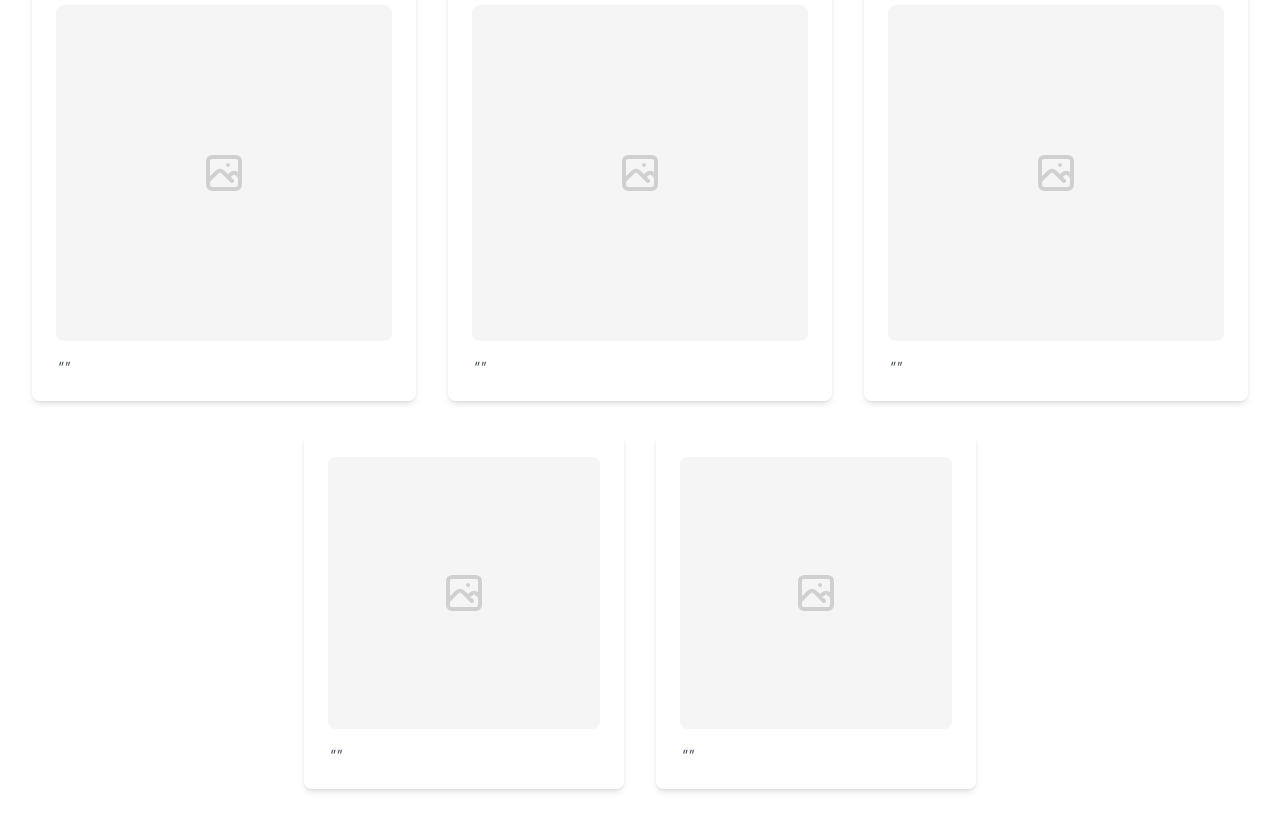
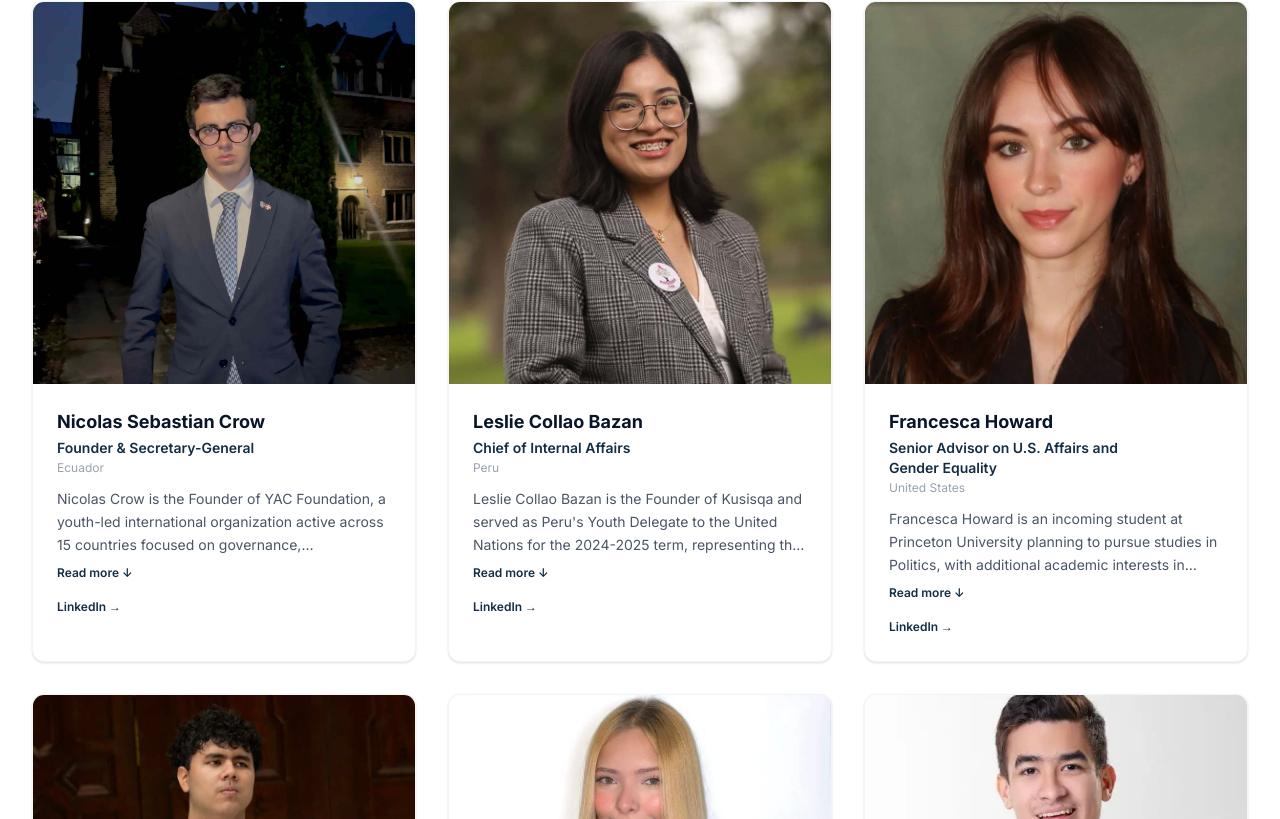
Before and after one commit to fercodes/yac, a Next.js app: page /en in a window 1280 px wide. Shown: the part 2361-3180 px from the top of the page. Built offline with nearby package versions, Linux system fonts and the light colour scheme.

Commit message:
Update board-preview

```diff
--- a/components/board-preview.tsx
+++ b/components/board-preview.tsx
@@ -1,22 +1,29 @@
 'use client';
-import ImagePlaceholder from '@/components/image-placeholder';
-import Card from '@/components/card';
+import { useTranslations } from 'next-intl';
+import MemberCard from '@/components/ui/member-card';
 import Button from '@/components/button';
-import { useTranslations } from 'next-intl';
 
 interface BoardPreviewProps {
   locale: string;
 }
 
+interface Member {
+  name: string;
+  role: string;
+  country: string;
+  photo: string;
+  bio: string;
+  linkedin: string;
+  type: string;
+}
+
 export default function BoardPreview({ locale }: BoardPreviewProps) {
-  const t = useTranslations('board');
+  const t = useTranslations('boardPage');
 
-  const members = t.raw('members') as Array<{
-    name: string;
-    role: string;
-    country: string;
-    oneLiner: string;
-  }>;
+  const allMembers = t.raw('members') as Member[];
+  const council = allMembers
+    .filter((m) => m.type === 'high council')
+    .slice(0, 6);
 
   return (
     <section className="bg-white py-20 md:py-16">
@@ -33,25 +40,16 @@ export default function BoardPreview({ locale }: BoardPreviewProps) {
           </div>
         </div>
 
-        {/* Cards grid — 5 cards: 3 on top, 2 centered below */}
-        <div className="grid grid-cols-1 md:grid-cols-3 gap-8">
-          {(t.raw('members') as any[])
-            .slice(0, 3)
-            .map((member: any, index: number) => (
-              <MemberCard key={index} member={member} />
-            ))}
-        </div>
-        <div className="grid grid-cols-1 md:grid-cols-2 gap-8 mt-8 md:max-w-2xl md:mx-auto">
-          {(t.raw('members') as any[])
-            .slice(3, 5)
-            .map((member: any, index: number) => (
-              <MemberCard key={index} member={member} />
-            ))}
+        {/* Cards grid — 6 cards: 3 on top, 3 on bottom */}
+        <div className="grid grid-cols-1 sm:grid-cols-2 md:grid-cols-3 gap-8">
+          {council.map((member, index) => (
+            <MemberCard key={index} member={member} />
+          ))}
         </div>
 
         {/* CTA Button */}
         <div className="mt-12">
-          <Button href={t('linkUrl')} variant="primary">
+          <Button href={'/' + locale + '/board'} variant="primary">
             {t('linkText')}
           </Button>
         </div>
@@ -59,23 +57,3 @@ export default function BoardPreview({ locale }: BoardPreviewProps) {
     </section>
   );
 }
-
-function MemberCard({
-  member,
-}: {
-  member: { name: string; role: string; country: string; oneLiner: string };
-}) {
-  return (
-    <Card>
-      <ImagePlaceholder aspectRatio="square" alt={member.name} />
-      <div className="mt-4">
-        <h3 className="text-lg font-bold text-primary">{member.name}</h3>
-        <p className="text-secondary font-semibold text-sm mt-0.5">
-          {member.role}
-        </p>
-        <p className="text-gray-400 text-xs mt-0.5">{member.country}</p>
-        <p className="text-gray-600 text-sm mt-3 italic">"{member.oneLiner}"</p>
-      </div>
-    </Card>
-  );
-}
--- a/messages/en.json
+++ b/messages/en.json
@@ -24,44 +24,6 @@
     ],
     "linkText": "About us",
     "linkUrl": "/en/about"
-  },
-  "board": {
-    "eyebrow": "",
-    "heading": "Meet our board",
-    "linkText": "View all members",
-    "linkUrl": "/en/board",
-    "members": [
-      {
-        "name": "",
-        "role": "",
-        "country": "",
-        "oneLiner": ""
-      },
-      {
-        "name": "",
-        "role": "",
-        "country": "",
-        "oneLiner": ""
-      },
-      {
-        "name": "",
-        "role": "",
-        "country": "",
-        "oneLiner": ""
-      },
-      {
-        "name": "",
-        "role": "",
-        "country": "",
-        "oneLiner": ""
-      },
-      {
-        "name": "",
-        "role": "",
-        "country": "",
-        "oneLiner": ""
-      }
-    ]
   },
   "projects": {
     "eyebrow": "What we do",
@@ -296,6 +258,7 @@
     "subheading": "Meet the leaders and fellows driving our mission across Latin America and beyond.",
     "councilHeading": "High Council",
     "fellowsHeading": "Fellows",
+    "linkText": "View all members",
     "members": [
       {
         "photo": "nicolas_sebastian_crow.jpg",
@@ -361,21 +324,21 @@
         "type": "high council"
       },
       {
+        "photo": "luis_v_villaherrera.jpg",
+        "role": "Advisor on AI, Transparency, and Governance",
+        "name": "Luis V Villaherrera",
+        "country": "El Salvador",
+        "bio": "Luis V. Villaherrera is an expert on Open data, transparency, AI deployment, and design. He is the first Obama Scholar from the region and one of the finalists for the Kofi Annan Democracy Prize. He has been part of various McKinsey programs, American Express (AMEX), and innovation social impact initiatives from UPenn. \nHis expertise spans the non-profit, public speaking, and private sectors, advising multinational companies on strategic communications and connecting them with governments in the region. \nHis opinions on transparency and the rule of law have been published and quoted in Global Americans and America Quarterly, among others; furthermore, he has been invited to Pod Save the World and Global Minnesota to share his work. In 2017, he co-founded a non-profit to create innovative projects focusing on technological tools and capacity-building to combat corruption and foster democracy and elections. ",
+        "linkedin": "https://www.linkedin.com/in/luis-v-villaherrera-81aa63138/",
+        "type": "high council"
+      },
+      {
         "photo": "camila_rios.jpg",
         "role": "Senior Advisor on Social Media and Digital Advertising",
         "name": "Camila Rios",
         "country": "Ecuador",
         "bio": "Camila Ríos focuses her work on advertising, social media management, and digital content creation, with a strong emphasis on aesthetics, branding, and visual storytelling. She has worked closely with international and regional brands including Domino's Pizza, Crocs, Bioderma, Mercado Libre, and other companies across the lifestyle, beauty, and consumer industries. \nHer work centers on creative direction, strategic communication, and the development of digital campaigns and content designed to strengthen brand identity and audience engagement. Her work is closely aligned with SDG 9 on Industry, Innovation and Infrastructure and SDG 17 on Partnerships for the Goals.",
         "linkedin": "https://www.linkedin.com/in/camila-r%C3%ADos-68a9472a7/?locale=es",
-        "type": "high council"
-      },
-      {
-        "photo": "luis_v_villaherrera.jpg",
-        "role": "Advisor on AI, Transparency, and Governance",
-        "name": "Luis V Villaherrera",
-        "country": "El Salvador",
-        "bio": "Luis V. Villaherrera is an expert on Open data, transparency, AI deployment, and design. He is the first Obama Scholar from the region and one of the finalists for the Kofi Annan Democracy Prize. He has been part of various McKinsey programs, American Express (AMEX), and innovation social impact initiatives from UPenn. \nHis expertise spans the non-profit, public speaking, and private sectors, advising multinational companies on strategic communications and connecting them with governments in the region. \nHis opinions on transparency and the rule of law have been published and quoted in Global Americans and America Quarterly, among others; furthermore, he has been invited to Pod Save the World and Global Minnesota to share his work. In 2017, he co-founded a non-profit to create innovative projects focusing on technological tools and capacity-building to combat corruption and foster democracy and elections. ",
-        "linkedin": "https://www.linkedin.com/in/luis-v-villaherrera-81aa63138/",
         "type": "high council"
       },
       {
@@ -397,15 +360,6 @@
         "type": "high council"
       },
       {
-        "photo": "fernanda_alvarez_aguilar.jpg",
-        "role": "Advisor on Policy and Research",
-        "name": "Fernanda Camila Álvarez Aguilar",
-        "country": "Peru",
-        "bio": "Fernanda Camila Álvarez Aguilar is a law student, youth leader, and Founder of YIA, an initiative focused on youth empowerment, leadership, and civic engagement. She also serves as an Andean Parliamentarian, contributing to regional dialogue, democratic participation, and youth representation within multilateral and political spaces across Latin America. \nAlongside her academic and institutional work, she is a selected taekwondo athlete, reflecting a strong commitment to discipline, resilience, and high performance. Her work is closely aligned with SDG 16 on Peace, Justice, and Strong Institutions, promoting greater youth participation in governance and public leadership.",
-        "linkedin": "https://www.linkedin.com/in/fernanda-camila-%C3%A1lvarez-aguilar-393101229/",
-        "type": "high council"
-      },
-      {
         "photo": "jazbia_shirin.jpg",
         "role": "Senior Advisor on Research and Asia-Pacific Affairs",
         "name": "Jazbia Shirin",
@@ -413,6 +367,15 @@
         "bio": "Dr. Jazbia Shirin is an ecologist and postdoctoral researcher at Peking University Shenzhen Graduate School, China. She holds a Ph.D. in Ecology from Anhui University and her research focuses on environmental science, ecotoxicology, soil microbiology, and sustainable waste management, particularly the impact of microplastics and heavy metals on soil-plant-microbe systems. She has published multiple peer-reviewed articles in leading scientific journals including the Journal of Soils and Sediments, Frontiers in Plant Science, and Ecotoxicology and Environmental Safety. \nShe serves as a Global Peace Ambassador, Vice President of the Global Literary Temple, Board Member of the International Women Parliament, Executive Member of the Global Youth Peace Committee, and Advisory Board Member at iBridge Education. A former news broadcaster and radio jockey, she has also been invited to speak at international forums including the UN ECOSOC Youth Forum 2026 in New York, the International Climate Change Conference, and the International Youth Conference. \nHer work focuses on climate action, peacebuilding, youth empowerment, environmental sustainability, and science communication across the Asia-Pacific region and the Global South. Her work is closely aligned with SDG 13 on Climate Action, SDG 15 on Life on Land, SDG 6 on Clean Water and Sanitation, SDG 4 on Quality Education, and SDG 16 on Peace, Justice, and Strong Institutions.",
         "linkedin": "www.linkedin.com/in/jazbia-shirin-0429795a/",
         "type": "high council"
+      },
+      {
+        "photo": "fernanda_alvarez_aguilar.jpg",
+        "role": "Advisor on Policy and Research",
+        "name": "Fernanda Camila Álvarez Aguilar",
+        "country": "Peru",
+        "bio": "Fernanda Camila Álvarez Aguilar is a law student, youth leader, and Founder of YIA, an initiative focused on youth empowerment, leadership, and civic engagement. She also serves as an Andean Parliamentarian, contributing to regional dialogue, democratic participation, and youth representation within multilateral and political spaces across Latin America. \nAlongside her academic and institutional work, she is a selected taekwondo athlete, reflecting a strong commitment to discipline, resilience, and high performance. Her work is closely aligned with SDG 16 on Peace, Justice, and Strong Institutions, promoting greater youth participation in governance and public leadership.",
+        "linkedin": "https://www.linkedin.com/in/fernanda-camila-%C3%A1lvarez-aguilar-393101229/",
+        "type": "fellow"
       },
       {
         "photo": "francia_serrano.jpg",
```
